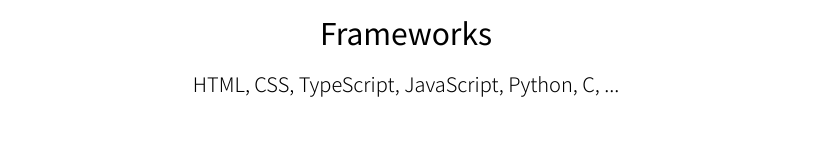
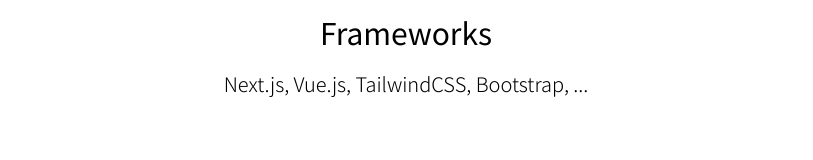
Before and after one commit to wani-nkt/portfolio, a Next.js app: page /skill in a window 1280 px wide. Shown: the part 390-550 px from the top of the page, without its empty margins (234-1047 px from the left). Built offline with nearby package versions, Linux system fonts and the light colour scheme.

Commit message:
skill修正、aboutに名前追加

```diff
--- a/pages/about.tsx
+++ b/pages/about.tsx
@@ -15,6 +15,7 @@
             />
           </div>
           <div className='text-xl font-light'>
+            <div className='text-center mt-10 text-3xl font-normal'>nkt</div>
             <div className='text-center mt-10'>
               <p>Osaka University</p>
               <p>The Graduate School of Information Science and Technology</p>
--- a/pages/skill.tsx
+++ b/pages/skill.tsx
@@ -13,7 +13,7 @@
                     <div>
                         <h3 className='text-3xl mt-16'>Frameworks</h3>
                         <p className='text-xl mt-5  font-light'>
-                            HTML, CSS, TypeScript, JavaScript, Python, C, ...
+                            Next.js, Vue.js, TailwindCSS, Bootstrap, ...
                         </p>
                     </div>
                     <div>
```
